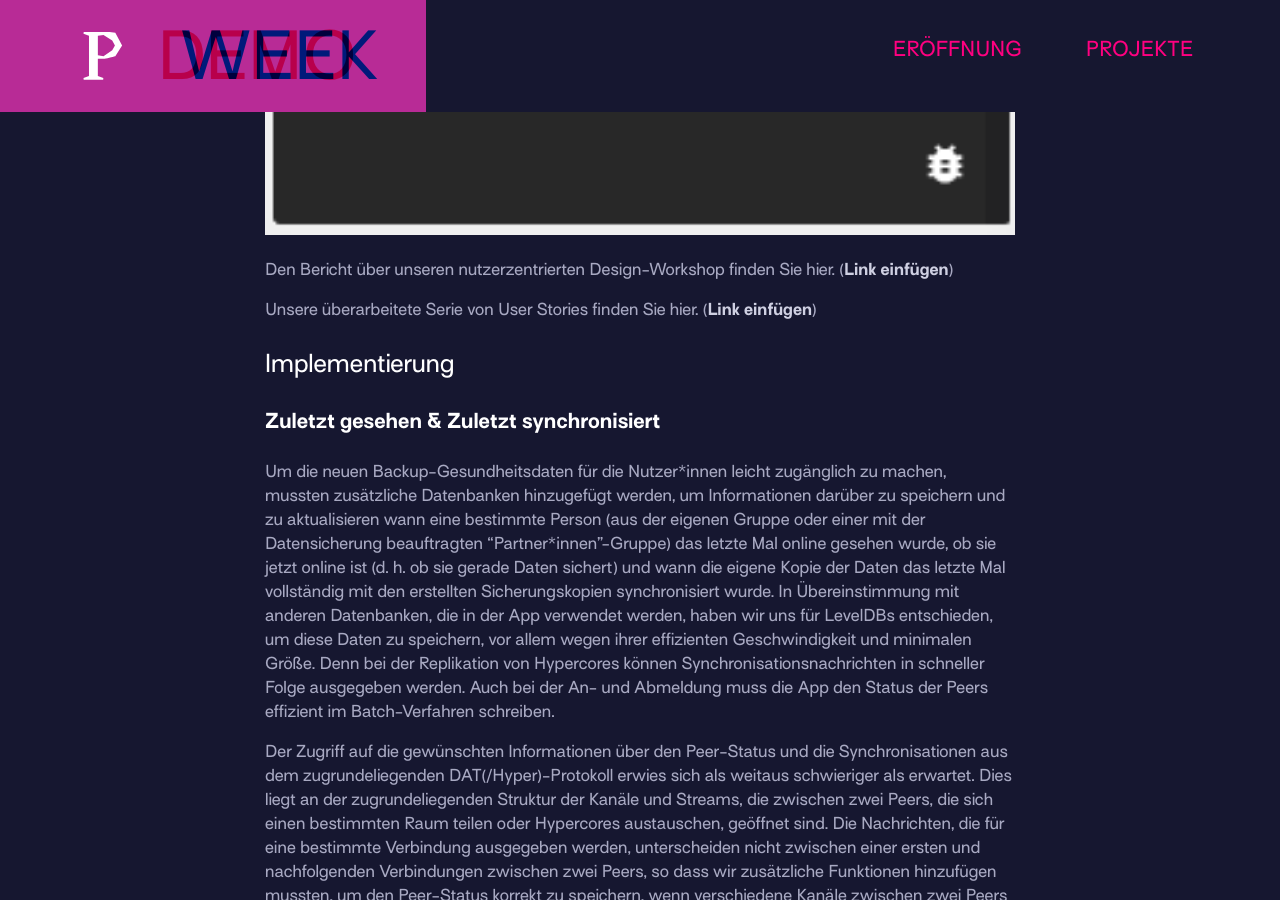
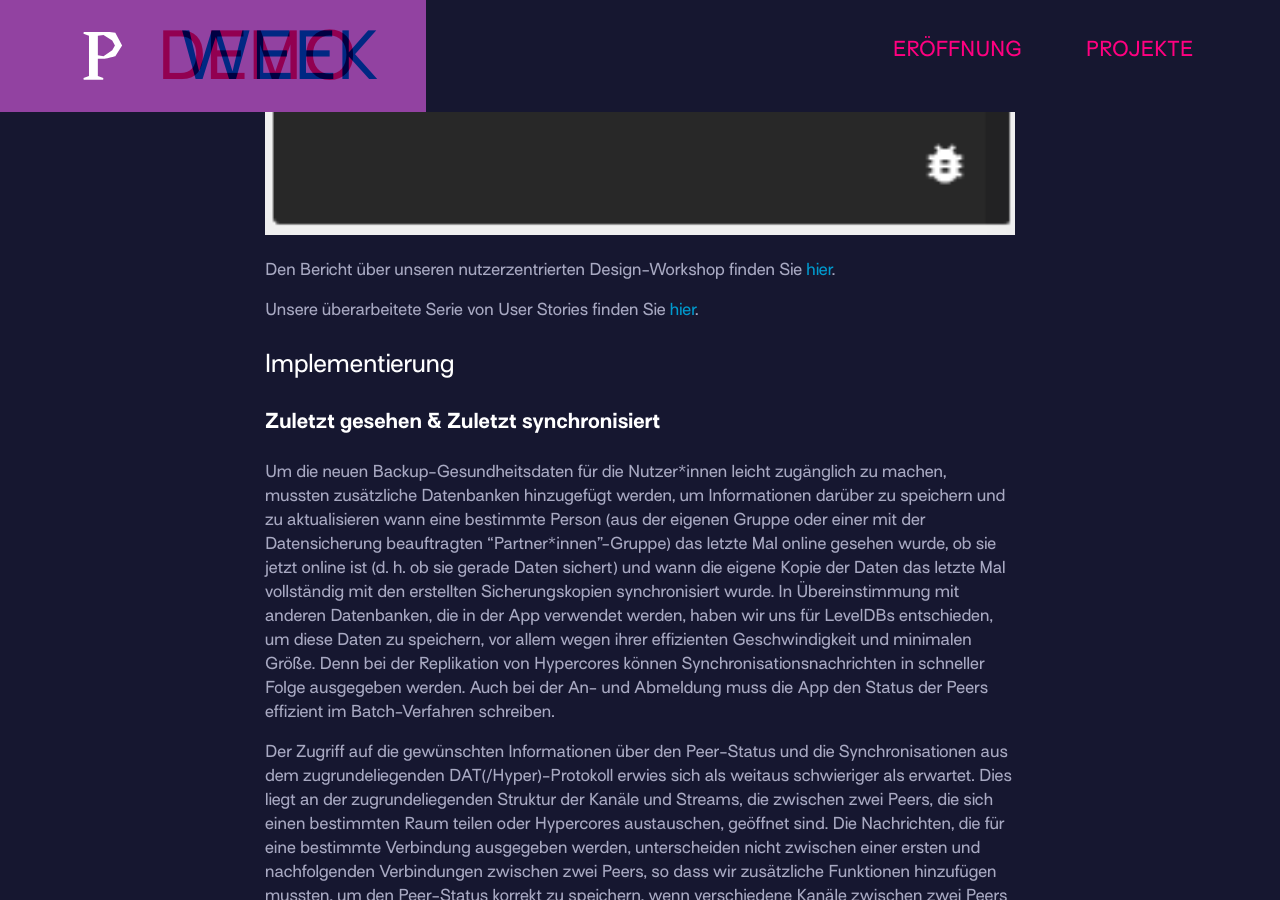
Before and after one commit to prototypefund/demo-week-runde9, a Jekyll site: the page built from _projects/02-cobox.md, in a window 1280 px wide and 900 px high, scrolled down 5460 px. Built offline with Jekyll 4.4.1, drawn with Linux system fonts in a browser that asks for light colours.

Commit message:
Update 02-cobox.md

```diff
--- a/_projects/02-cobox.md
+++ b/_projects/02-cobox.md
@@ -52,9 +52,9 @@ Nach einigen Stunden des Kopfzerbrechens, einigen Gesprächen mit dem Prototype-
 
 ![](/assets/images/project_images/cobox/iwbPgB1.png)
 
-Den Bericht über unseren nutzerzentrierten Design-Workshop finden Sie hier. (**Link einfügen**)
+Den Bericht über unseren nutzerzentrierten Design-Workshop finden Sie [hier](https://cobox.cloud/web/peer-discovery-report.pdf).
 
-Unsere überarbeitete Serie von User Stories finden Sie hier. (**Link einfügen**)
+Unsere überarbeitete Serie von User Stories finden Sie [hier](https://cobox.cloud/web/health-check-user-stories.pdf).
 
 ### Implementierung
 
```
